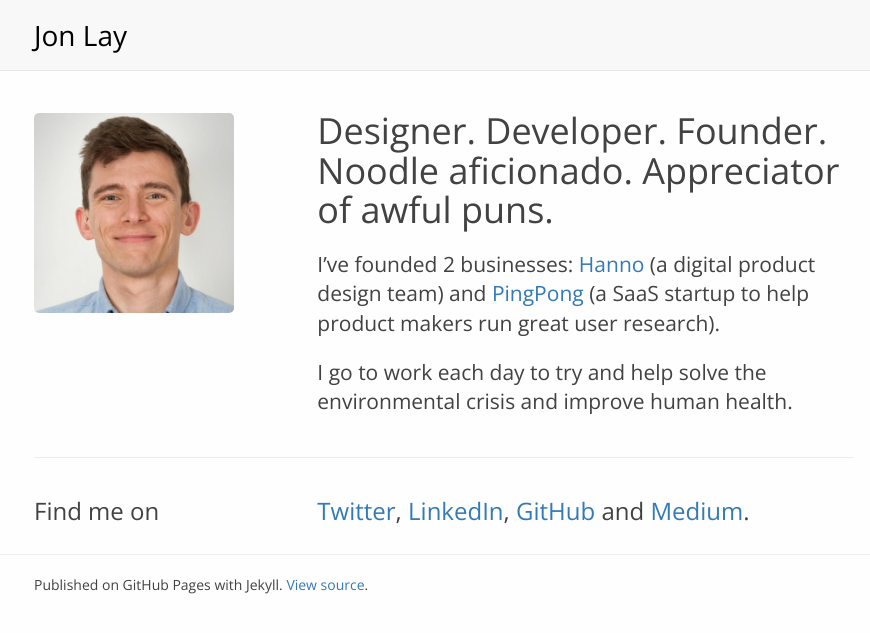
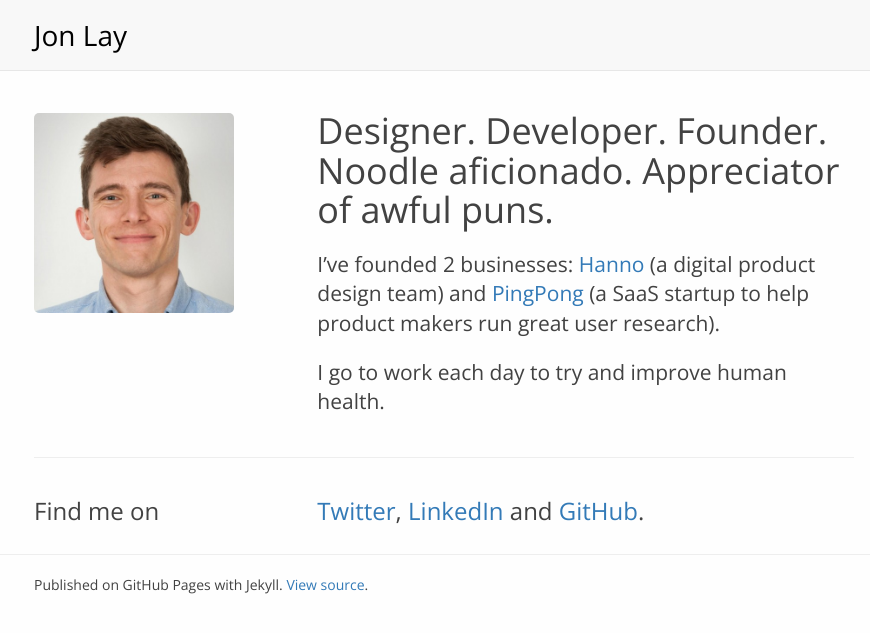
Before and after one commit to jonlay/jonlay.github.io, a Jekyll site: the page built from index.md, in a window 1280 px wide. Shown: the top 633 px of the page, without its empty margins (196-1066 px from the left). Built offline with Jekyll 4.4.1, drawn with Linux system fonts in a browser that asks for light colours; nearby versions of some CDN libraries; Markdown is read by kramdown in place of the engine named in the settings; comment, search, counter and statistics services are not loaded.

Commit message:
Update index.md

```diff
--- a/index.md
+++ b/index.md
@@ -5,14 +5,14 @@ title: Homepage
 
 <div class="row">
   <div class="col-sm-4">
-    <img style="margin: 22px 25px 0 0; width: 200px; max-width: 100%; border-radius: 5px;" class="right" src="{{ site.baseurl }}/assets/img/avatar.jpg" alt="Profile Picture" title="wow, very face, such photograph, wow">
+    <img style="margin: 22px 25px 0 0; width: 200px; max-width: 100%; border-radius: 5px;" class="right" src="{{ site.baseurl }}/assets/img/avatar.jpg" alt="Profile Picture" title="Just the usual profile picture">
   </div>
   <div class="col-sm-8">
     <h1>Designer. Developer. Founder. Noodle aficionado. Appreciator of awful puns.</h1>
 
     <p class="lead">I&rsquo;ve founded 2 businesses: <a href="https://hanno.co">Hanno</a> (a digital product design team) and <a href="https://hellopingpong.com">PingPong</a> (a SaaS startup to help product makers run great user research).</p>
 
-    <p class="lead">I go to work each day to try and help solve the environmental crisis and improve human health.</p>
+    <p class="lead">I go to work each day to try and improve human health.</p>
   </div>
 </div>
 
@@ -23,6 +23,6 @@ title: Homepage
     <h3>Find me on</h3>
   </div>
   <div class="col-sm-8">
-    <h3><a href="https://twitter.com/jon_lay" title="">Twitter</a>, <a href="https://www.linkedin.com/in/jonlay" title="LinkedIn">LinkedIn</a>, <a href="https://github.com/jonlay" title="GitHub">GitHub</a> and <a href="https://medium.com/@jon_lay" title="Medium">Medium</a>.</h3>
+    <h3><a href="https://twitter.com/jon_lay" title="">Twitter</a>, <a href="https://www.linkedin.com/in/jonlay" title="LinkedIn">LinkedIn</a> and <a href="https://github.com/jonlay" title="GitHub">GitHub</a>.</h3>
   </div>
 </div>
```
